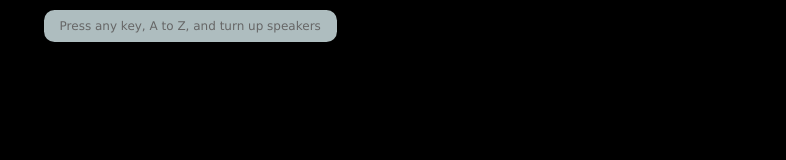
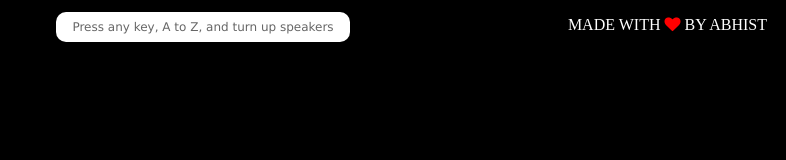
Before and after one commit to abhist/abhist.github.io, a plain HTML site: page patatap-clone/index.html in a window 1280 px wide. Shown: the whole page, without its empty margins (494-1280 px from the left). Drawn offline with nearby package versions, Linux system fonts and the light colour scheme; no server answers.

Commit message:
minor improvements in UI

```diff
--- a/patatap-clone/index.html
+++ b/patatap-clone/index.html
@@ -3,6 +3,7 @@
 <head>
     <title>Patatap Clone</title>
     <link rel="stylesheet" type="text/css" href="patatapClone.css">
+	<link rel="stylesheet" href="https://cdnjs.cloudflare.com/ajax/libs/font-awesome/4.7.0/css/font-awesome.min.css">
     <script type="text/javascript" src="https://cdnjs.cloudflare.com/ajax/libs/paper.js/0.12.0/paper-full.js"></script>
     <script type="text/javascript" src="https://cdnjs.cloudflare.com/ajax/libs/howler/2.0.15/howler.js"></script>
     <script type="text/paperscript" canvas="myCanvas">
@@ -38,7 +39,25 @@
     </script>
 </head>
 <body>
-    <div id="message">Press any key, A to Z, and turn up speakers</div>
+    <p style="
+    border-radius: 10px;
+    position: fixed;
+    color: #666666;
+    background: white;
+    padding: 0 16px;
+    font-family: &quot;Lucida Grande&quot;, verdana, sans-serif;
+    line-height: 30px;
+    position: fixed;
+    left: 43%;
+    font-size: 12px;
+">Press any key, A to Z, and turn up speakers</p>
+<p style="
+    color: white;
+    position: fixed;
+    top: 0px;
+    right: 19px;
+    font-size: 16px;
+"> MADE WITH <i class="fa fa-heart" style="color:red;"></i> BY ABHIST </p>
     <canvas id="myCanvas" resize></canvas>
     <script type="text/javascript" src="patatapClone.js"></script>
 </body>
--- a/patatap-clone/patatapClone.css
+++ b/patatap-clone/patatapClone.css
@@ -5,20 +5,7 @@ body, html {
 }
 
 canvas {
-    height: 95%;
+    height: 100%;
     width: 100%;
     background-color: black;
 }
-
-div {
-    display: inline-block;
-    background: #aebdbf;
-    color: #666666;
-    font-family: "Lucida Grande", verdana, sans-serif;
-    font-size: 12px;
-    line-height: 32px;
-    border-radius: 10.56px;
-    padding: 0 16px;
-    margin-left: 42%;
-    margin-top: 10px;
- }
```
